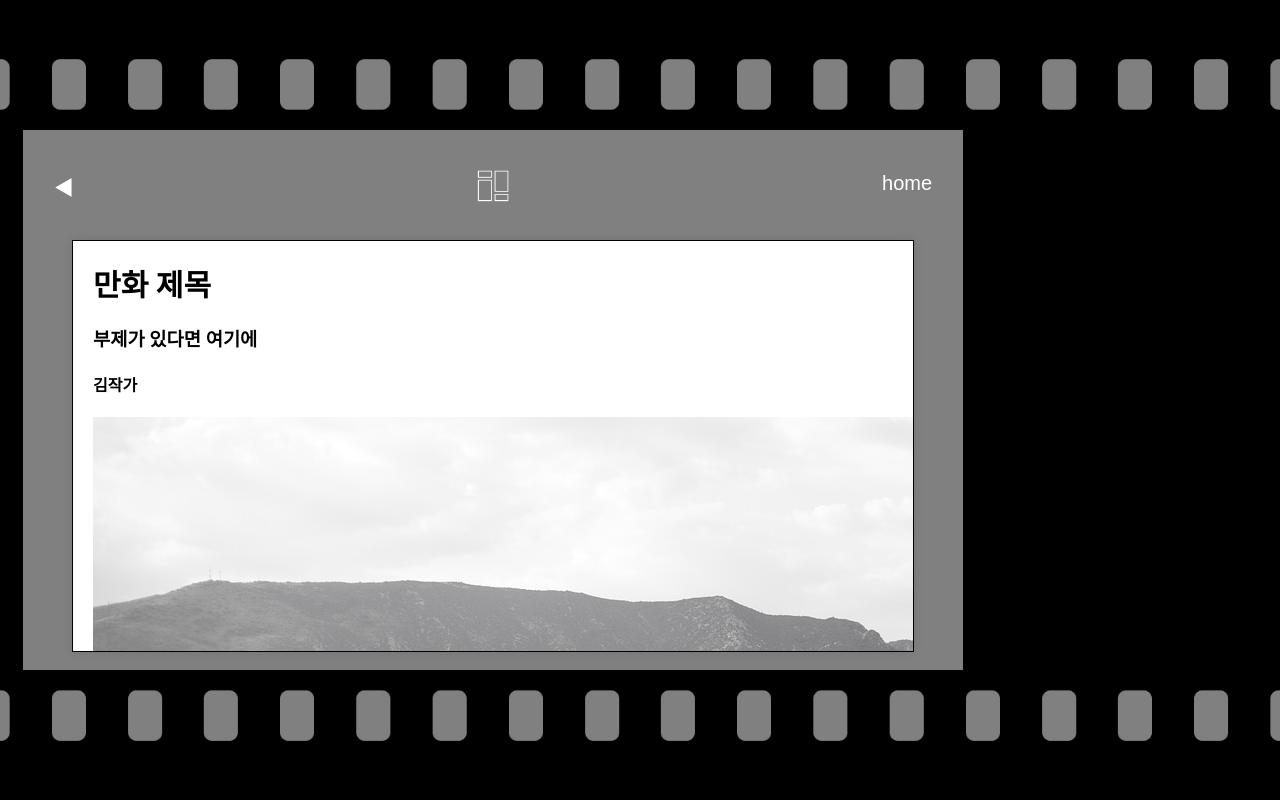
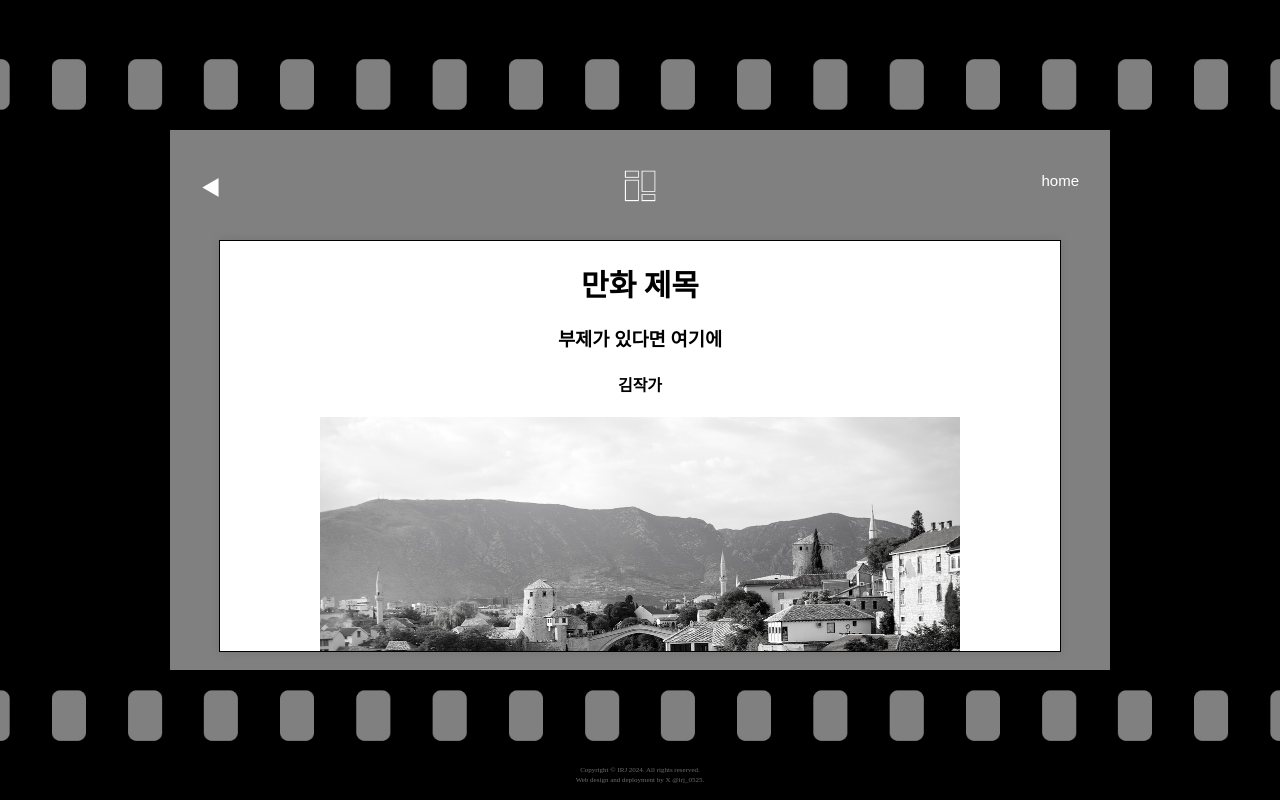
Before and after one commit to injeonshinee/webzine_lhy, a plain HTML site: page art/art-1.html in a window 1280 px wide. Drawn offline with nearby package versions, Linux system fonts and the light colour scheme.

Commit message:
Update art-detail.css

```diff
--- a/art/art-detail.css
+++ b/art/art-detail.css
@@ -51,7 +51,7 @@ body, html {
     position: absolute;
     top: 5px;
     right: 5px;
-    font-size: 20px;
+    font-size: 15px;
     color: white;
     background-color: rgba(0, 0, 0, 0);
     cursor: pointer;
@@ -146,6 +146,11 @@ body, html {
     overflow-y: auto;
     margin: 0 auto;
     margin-top: 30px;
+    text-align: center;
+}
+
+.white-box img {
+  width: 80%;
 }
 
 p {
@@ -154,7 +159,17 @@ p {
 }
 
 
-
+footer {
+  position: fixed;
+  left: 0;
+  bottom: 0;
+  width: 100%;
+  color: #6d6d6d; /* 푸터 텍스트 색상 */
+  text-align: center; /* 푸터 내용 가운데 정렬 */
+  padding: 15px 0; /* 푸터 내부 여백 */
+  font-size:7px;
+  line-height: 10px;
+}
 
 
   @media screen and (max-width: 768px) {
```
